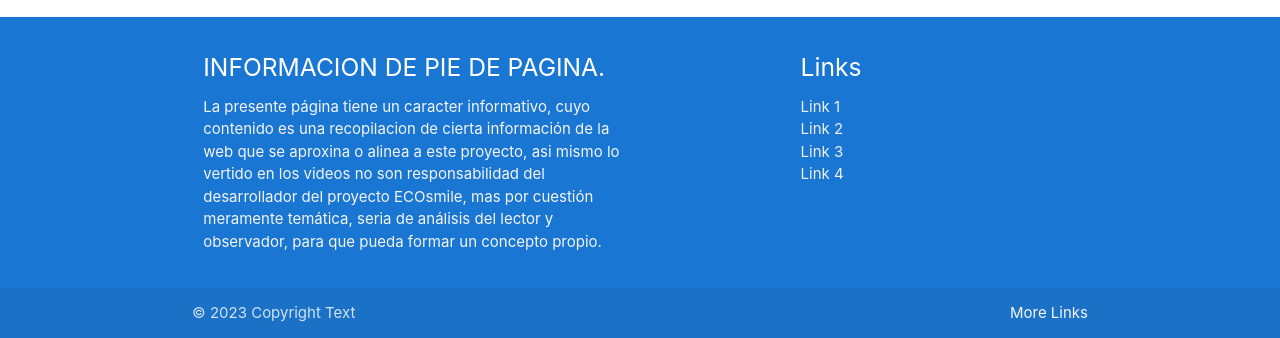
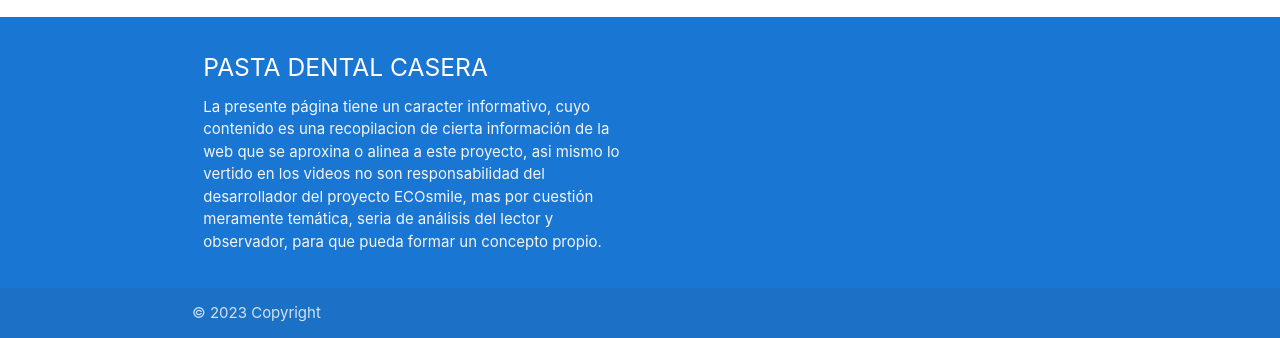
Before and after one commit to gabinsc/ecoSmile, a plain HTML site: page index.html in a window 1280 px wide. Shown: the part 2496-2834 px from the top of the page. Drawn offline with nearby package versions, Linux system fonts and the light colour scheme.

Commit message:
Update index.html

```diff
--- a/index.html
+++ b/index.html
@@ -142,24 +142,14 @@
         <div class="container">
           <div class="row">
             <div class="col l6 s12">
-              <h5 class="white-text">INFORMACION DE PIE DE PAGINA.</h5>
+              <h5 class="white-text">PASTA DENTAL CASERA</h5>
               <p class="grey-text text-lighten-4">La presente página tiene un caracter informativo, cuyo contenido es una recopilacion de cierta información de la web que se aproxina o alinea a este proyecto, asi mismo lo vertido en los videos no son responsabilidad del desarrollador del proyecto ECOsmile, mas por cuestión meramente temática, seria de análisis del lector y observador, para que pueda formar un concepto propio.</p>
-            </div>
-            <div class="col l4 offset-l2 s12">
-              <h5 class="white-text">Links</h5>
-              <ul>
-                <li><a class="grey-text text-lighten-3" href="#!">Link 1</a></li>
-                <li><a class="grey-text text-lighten-3" href="#!">Link 2</a></li>
-                <li><a class="grey-text text-lighten-3" href="#!">Link 3</a></li>
-                <li><a class="grey-text text-lighten-3" href="#!">Link 4</a></li>
-              </ul>
             </div>
           </div>
         </div>
         <div class="footer-copyright">
           <div class="container">
-          © 2023 Copyright Text
-          <a class="grey-text text-lighten-4 right" href="#!">More Links</a>
+          © 2023 Copyright
           </div>
         </div>
       </footer>
```
